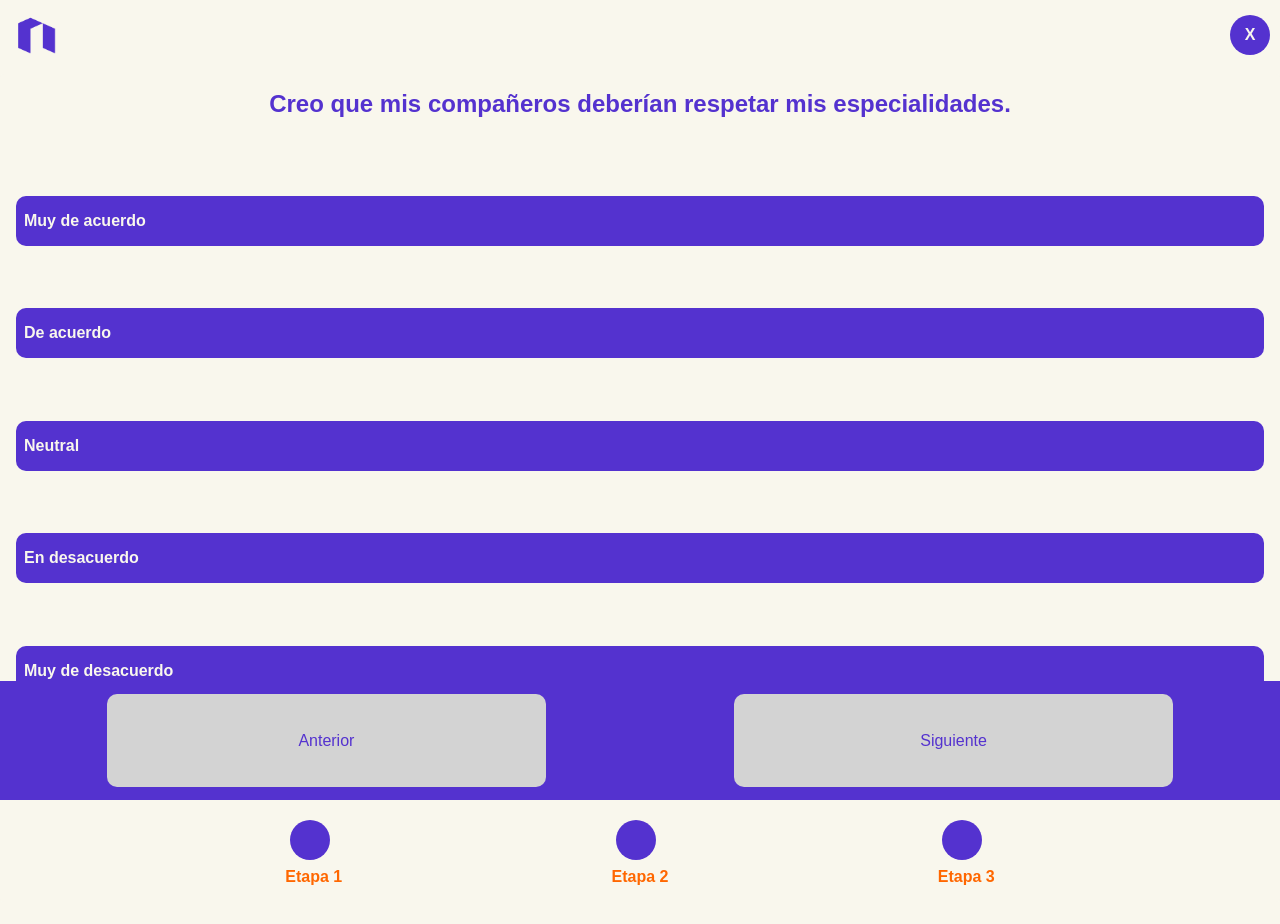
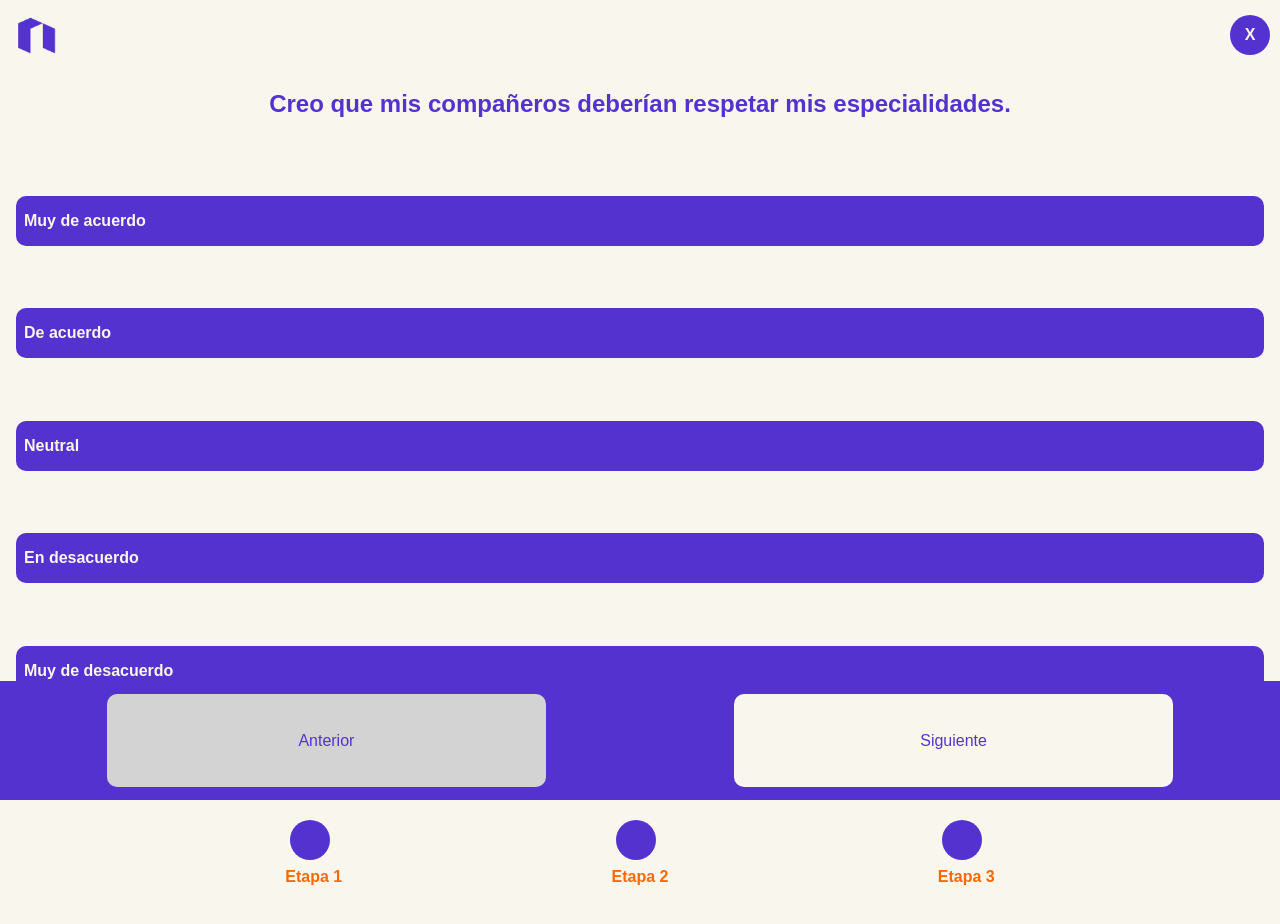
Before and after one commit to mikmilch/router-intrare-mqp, a React (Create React App) app: page /quiz in a window 1280 px wide. Shown: the top 924 px of the page. Built offline with nearby package versions, Linux system fonts and the light colour scheme.

Commit message:
previously filled answers are populated

```diff
--- a/src/model/Model.js
+++ b/src/model/Model.js
@@ -3,7 +3,7 @@ import { encouragements } from './Encouragement.js';
 export class User {
     constructor( ){
         this.currentQuestion = 0;
-        this.answers = Array(42).fill(0);;
+        this.answers = Array(42);
     }
 
     nextQuestion(){
--- a/src/pages/Quiz.js
+++ b/src/pages/Quiz.js
@@ -7,7 +7,6 @@ import { useNavigate } from 'react-router-dom';
 
 const Quiz = () => {
     const [activeQuestion, setActiveQuestion] = useState(0);
-    const [checked, setChecked] = useState(false);
     const [selectedAnswerIndex, setSelectedAnswerIndex] = useState(null);
     const [showResult, setShowResult] = useState(false);
     const [showEncouragement, setShowEncouragement] = useState(false);
@@ -15,7 +14,7 @@ const Quiz = () => {
 
     const [user, setUser] = useState(new User());
     const { questions } = quiz;
-    const { question, answers, correctAnswer } = questions[activeQuestion];
+    const { question, answers } = questions[activeQuestion];
 
 
     // Show encouragement message for 3 seconds
@@ -34,7 +33,6 @@ const Quiz = () => {
 
     //   Select and check answer
     const onAnswerSelected = (idx, answerIdx) => {
-        setChecked(true);
         setSelectedAnswerIndex(answerIdx);
         setUser((prevUser) => {
             prevUser.addAnswer(idx, answerIdx);
@@ -44,7 +42,7 @@ const Quiz = () => {
 
     // Calculate score and increment to next question
     const nextQuestion = () => {
-        setSelectedAnswerIndex(null);
+        setSelectedAnswerIndex(user.getAnswer(activeQuestion + 1));
         if (activeQuestion !== questions.length - 1) {
             setActiveQuestion((prev) => prev + 1);
             setUser((prevUser) => {
@@ -55,11 +53,10 @@ const Quiz = () => {
             setActiveQuestion(0);
             setShowResult(true);
         }
-        setChecked(false);
     };
 
     const previousQuestion = () => {
-        setSelectedAnswerIndex(null);
+        setSelectedAnswerIndex(user.getAnswer(activeQuestion - 1));
         if (activeQuestion !== 0) {
             setActiveQuestion((prev) => prev - 1);
             setUser((prevUser) => {
@@ -67,7 +64,6 @@ const Quiz = () => {
                 return prevUser;
             });
         }
-        setChecked(false);
     };
 
     const navigate = useNavigate();
@@ -178,7 +174,7 @@ const Quiz = () => {
                             <div className='stage-label'>Etapa 3</div>
                         </div>
                     </div>
-                    {checked ? (
+                    {(selectedAnswerIndex > -1) ? (
                     <navbar>
                         <button
                         onClick={handlePreviousButtonClick}
```
